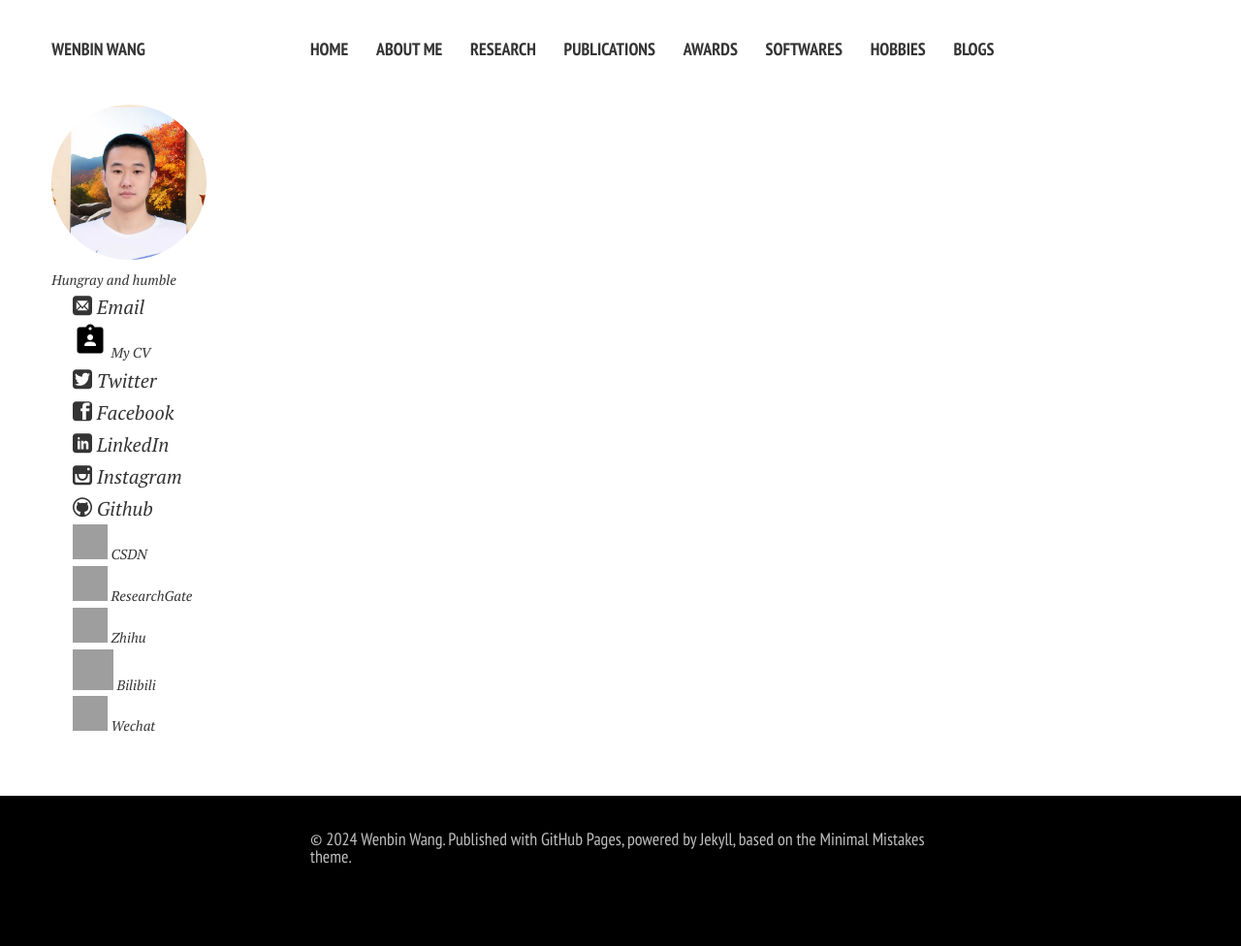
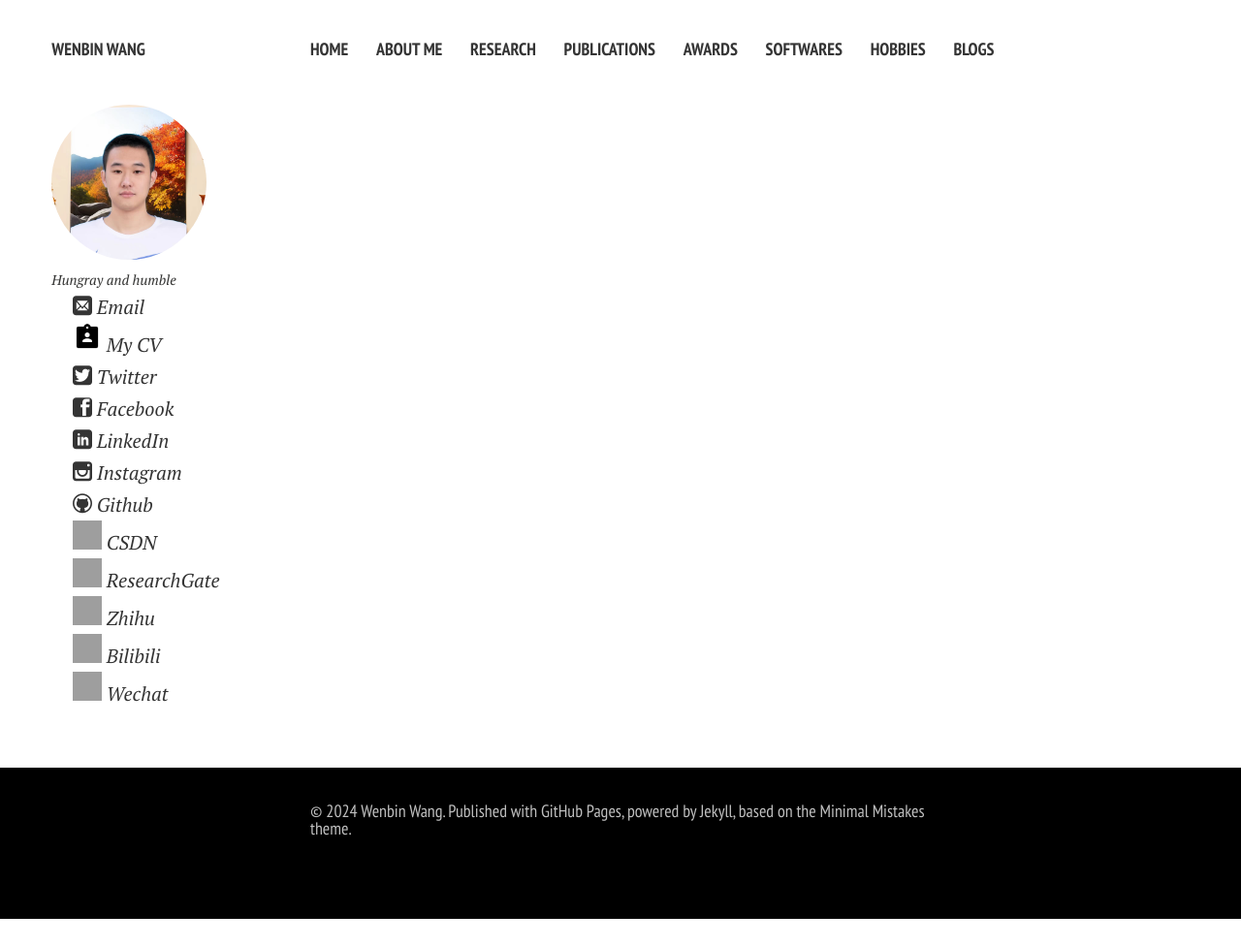
Before and after one commit to LuminaryAlexander/LuminaryAlexander.github.io, a Jekyll site: the page built from awards/test.md, in a window 1280 px wide. Shown: the whole page at 97% size. Built offline with Jekyll 4.4.1, drawn with Linux system fonts in a browser that asks for light colours; nearby versions of some CDN libraries; our own code applies the rules of GitHub Pages for plain Markdown files; comment, search, counter and statistics services are not loaded; a style sheet for code colours, icons or effects is not loaded; after the commit the page ends 948 px from its top, so only the background shows below that; grey boxes are pictures that could not be loaded.

Commit message:
Update author-bio.html

```diff
--- a/_includes/author-bio.html
+++ b/_includes/author-bio.html
@@ -20,7 +20,7 @@
 {% endif %}
 
 {% if site.owner.cv %}
-<p><a href="{{ site.owner.cv }}"><img src="https://LuminaryAlexander.github.io/images/logo/icons8-cv-100.png" width="36" height="36"></i> My CV</a></p>
+<p><a class="icon-link" href="{{ site.owner.cv }}"><img src="https://LuminaryAlexander.github.io/images/logo/icons8-cv-100.png"></i> My CV</a></p>
 {% endif %}
 
 {% if site.owner.twitter %}
@@ -48,7 +48,7 @@
 {% endif %}
 
 {% if site.owner.csdn %}
-<p><a href="https://blog.csdn.net/{{ site.owner.csdn }}"><img src="https://img2.imgtp.com/2024/03/21/A67qimQd.png" width="36" height="36"></i> CSDN</a></p>
+<p><a class="icon-link" href="https://blog.csdn.net/{{ site.owner.csdn }}"><img src="https://img2.imgtp.com/2024/03/21/A67qimQd.png"></i> CSDN</a></p>
 {% endif %}
 
 {% if site.owner.lastfm %}
@@ -64,17 +64,17 @@
 {% endif %}
 
 {% if site.owner.researchgate %}
-<p><a href="{{ site.owner.researchgate }}"><img src="https://caihanlin.com/images/logo/icons8-rg.png" width="36" height="36"></i> ResearchGate</a></p>
+<p><a class="icon-link" href="{{ site.owner.researchgate }}"><img src="https://caihanlin.com/images/logo/icons8-rg.png"></i> ResearchGate</a></p>
 {% endif %}
 
 {% if site.owner.zhihu %}
-<p><a href="{{ site.owner.zhihu }}"><img src="https://caihanlin.com/images/logo/icons8-zhihu-96.png" width="36" height="36"></i> Zhihu</a></p>
+<p><a class="icon-link" href="{{ site.owner.zhihu }}"><img src="https://caihanlin.com/images/logo/icons8-zhihu-96.png"></i> Zhihu</a></p>
 {% endif %}
 
 {% if site.owner.bilibili %}
-<p><a href="https://space.bilibili.com/{{ site.owner.bilibili }}"><img src="https://caihanlin.com/images/logo/icons8-retro-tv-100.png" width="42" height="42"></i> Bilibili</a></p>
+<p><a class="icon-link" href="https://space.bilibili.com/{{ site.owner.bilibili }}"><img src="https://caihanlin.com/images/logo/icons8-retro-tv-100.png"></i> Bilibili</a></p>
 {% endif %}
 
 {% if site.owner.wechat %}
-<p><a href="{{ site.owner.wechat }}"><img src="https://img2.imgtp.com/2024/04/19/sviBkUXE.png" width="36" height="36"></i> Wechat</a></p>
+<p><a class="icon-link" href="{{ site.owner.wechat }}"><img src="https://img2.imgtp.com/2024/04/19/sviBkUXE.png"></i> Wechat</a></p>
 {% endif %}
```
